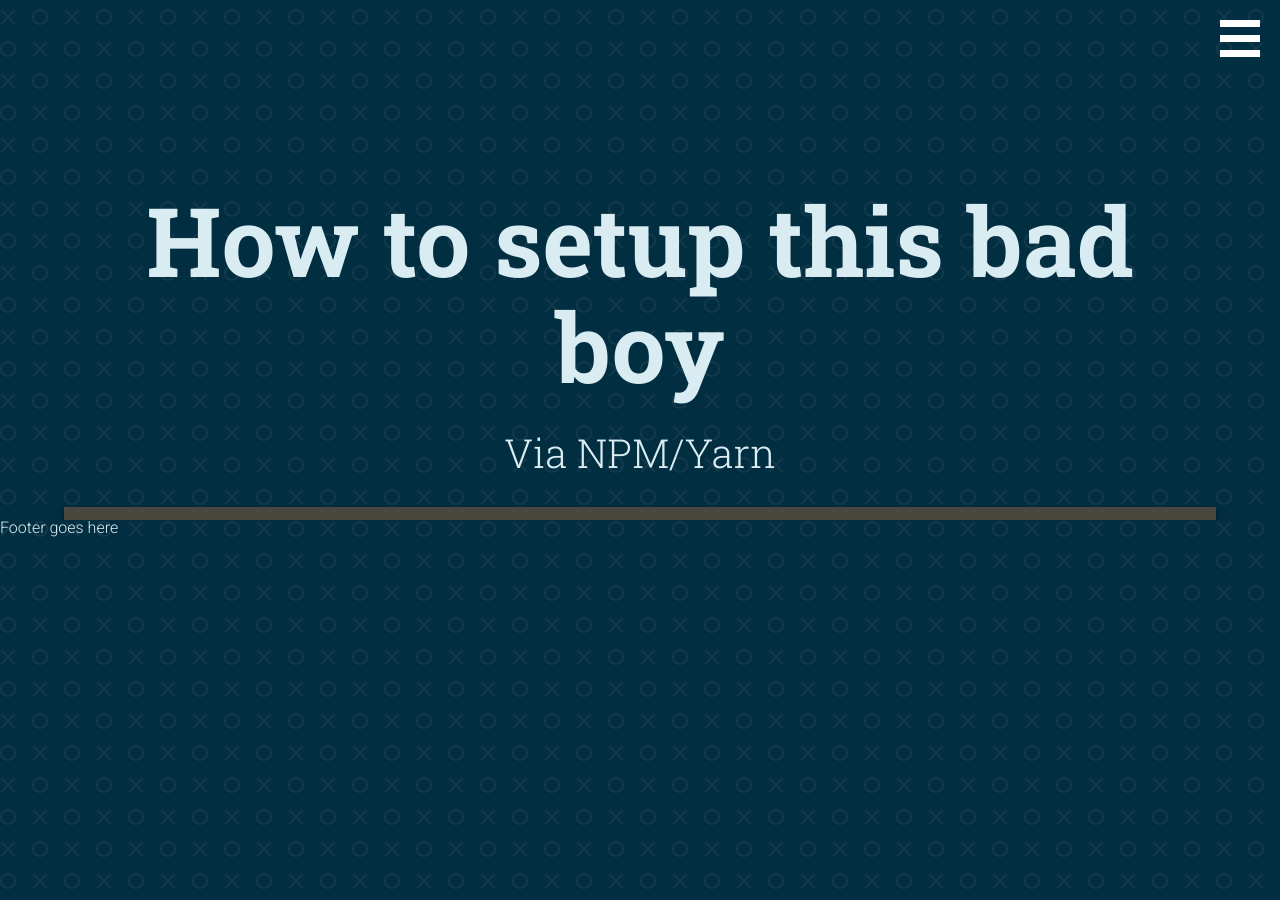
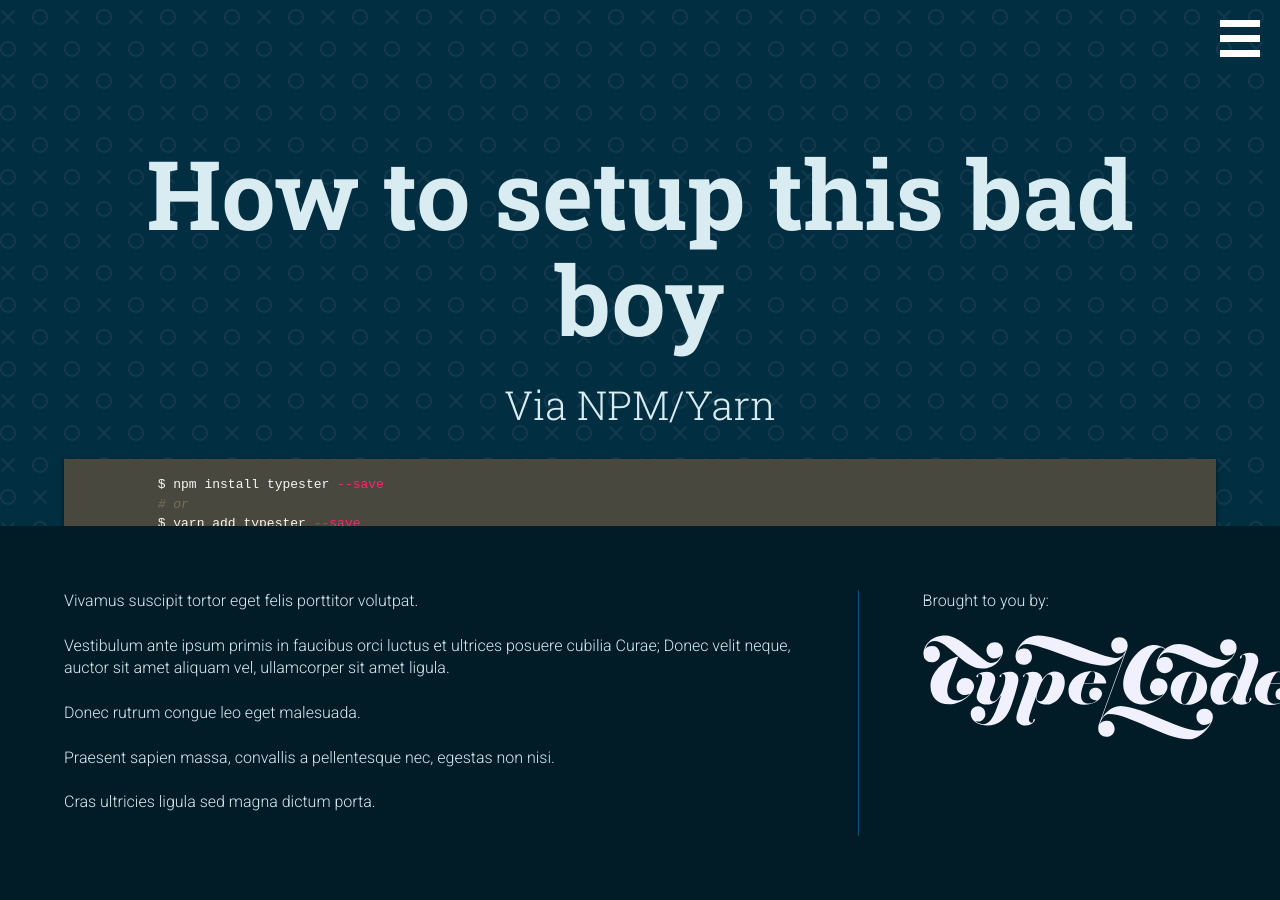
Before and after one commit to typecode/typester, a Jekyll site: the page built from index.html, in a window 1280 px wide and 900 px high, scrolled down 3863 px. Built offline with Jekyll 4.4.1, drawn with Linux system fonts in a browser that asks for light colours.

Commit message:
Mock layout for footer

```diff
--- a/_includes/footer.html
+++ b/_includes/footer.html
@@ -1,3 +1,25 @@
 <footer>
-    Footer goes here
+    <div class='footer-panel'>
+        <p>
+            Vivamus suscipit tortor eget felis porttitor volutpat.
+        </p>
+        <p>
+            Vestibulum ante ipsum primis in faucibus orci luctus et ultrices posuere cubilia Curae; Donec velit neque, auctor sit amet aliquam vel, ullamcorper sit amet ligula.
+        </p>
+        <p>
+            Donec rutrum congue leo eget malesuada.
+        </p>
+        <p>
+            Praesent sapien massa, convallis a pellentesque nec, egestas non nisi.
+        </p>
+        <p>
+            Cras ultricies ligula sed magna dictum porta.
+        </p>
+    </div>
+    <div class='footer-panel'>
+        <p>
+            Brought to you by:
+        </p>
+        {% include svg/tclogo.html %}
+    </div>
 </footer>
--- a/_includes/install.html
+++ b/_includes/install.html
@@ -21,6 +21,10 @@
             <p>
                 And that's that! (for now)
             </p>
+
+            <div class='repo-links'>
+                <a class='btn'>For more info checkout our docs</a>
+            </div>
         </div>
     </div>
 </section>
--- a/_sass/_footer.scss
+++ b/_sass/_footer.scss
@@ -1,4 +1,24 @@
 footer {
-    display: block;
+    display: flex;
     position: relative;
+    padding: 5vw 0;
+    background: darken($blue_whale, 5%);
+
+    .footer-panel {
+        box-sizing: border-box;
+        padding: 0 5vw;
+
+        &:first-child {
+            width: 67%;
+        }
+
+        &:last-child {
+            border-left: 1px solid lighten($blue_whale, 10%);
+            width: 33%;
+        }
+    }
+
+    svg {
+        fill: $white;
+    }
 }
```
